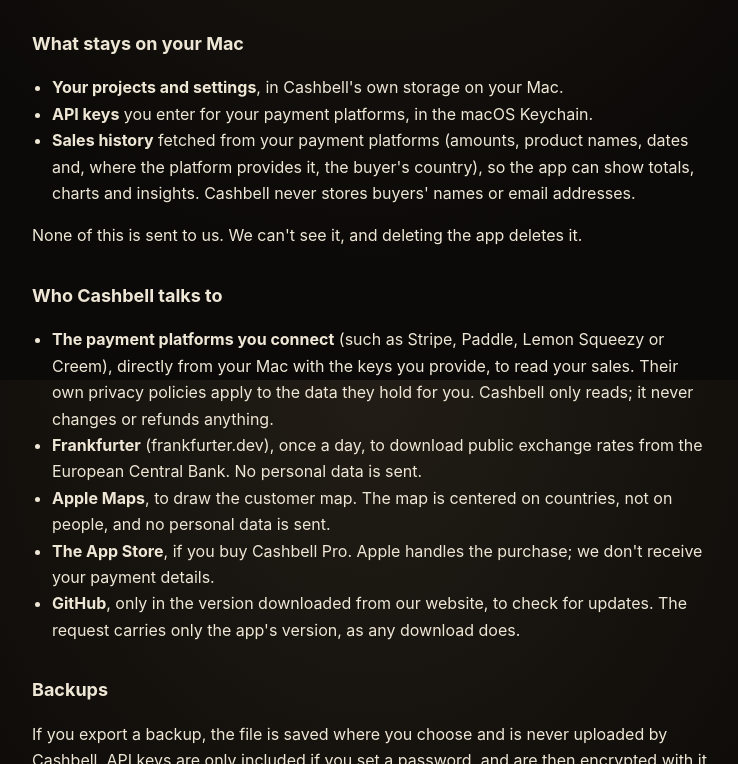
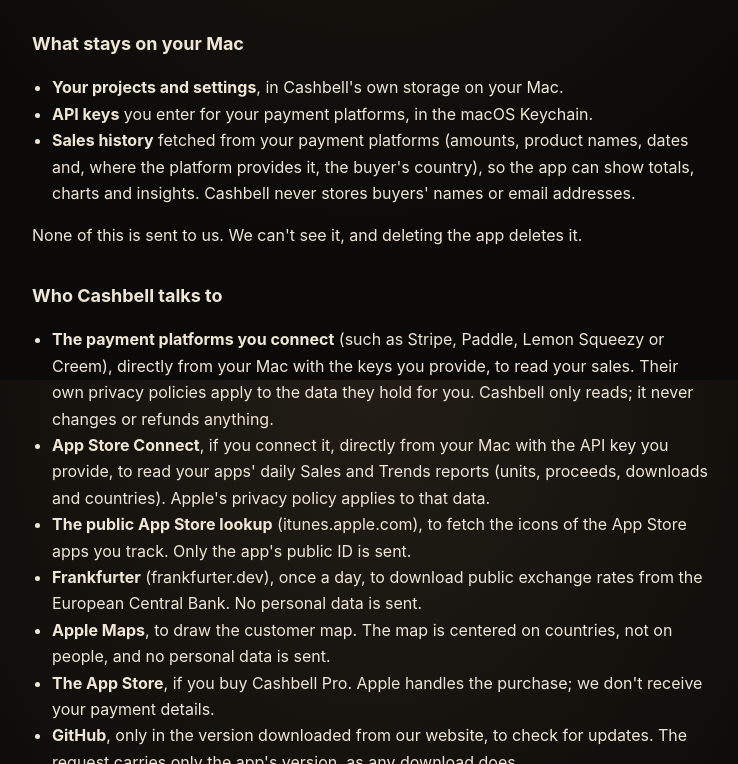
Before and after one commit to yergunes/cashbell-releases, a plain HTML site: page docs/privacy.html in a window 1280 px wide. Shown: the part 420-1184 px from the top of the page, without its empty margins (268-1006 px from the left). Drawn offline with Linux system fonts and the light colour scheme.

Commit message:
docs: Name App Store Connect and the App Store lookup in the privacy policy

```diff
--- a/docs/privacy.html
+++ b/docs/privacy.html
@@ -40,6 +40,11 @@
   <li><strong>The payment platforms you connect</strong> (such as Stripe, Paddle, Lemon Squeezy or Creem), directly
     from your Mac with the keys you provide, to read your sales. Their own privacy policies apply to the data they
     hold for you. Cashbell only reads; it never changes or refunds anything.</li>
+  <li><strong>App Store Connect</strong>, if you connect it, directly from your Mac with the API key you provide, to
+    read your apps' daily Sales and Trends reports (units, proceeds, downloads and countries). Apple's privacy policy
+    applies to that data.</li>
+  <li><strong>The public App Store lookup</strong> (itunes.apple.com), to fetch the icons of the App Store apps you
+    track. Only the app's public ID is sent.</li>
   <li><strong>Frankfurter</strong> (frankfurter.dev), once a day, to download public exchange rates from the European
     Central Bank. No personal data is sent.</li>
   <li><strong>Apple Maps</strong>, to draw the customer map. The map is centered on countries, not on people, and no
```
